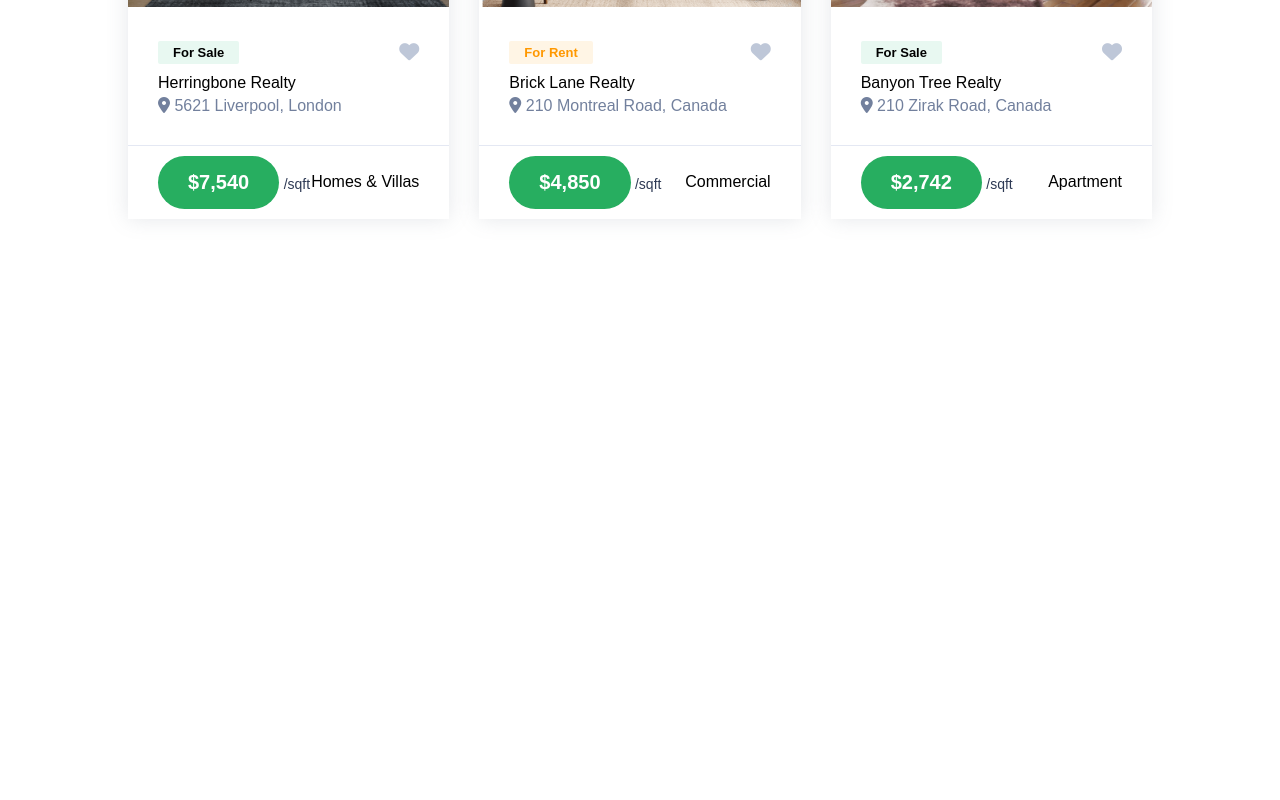
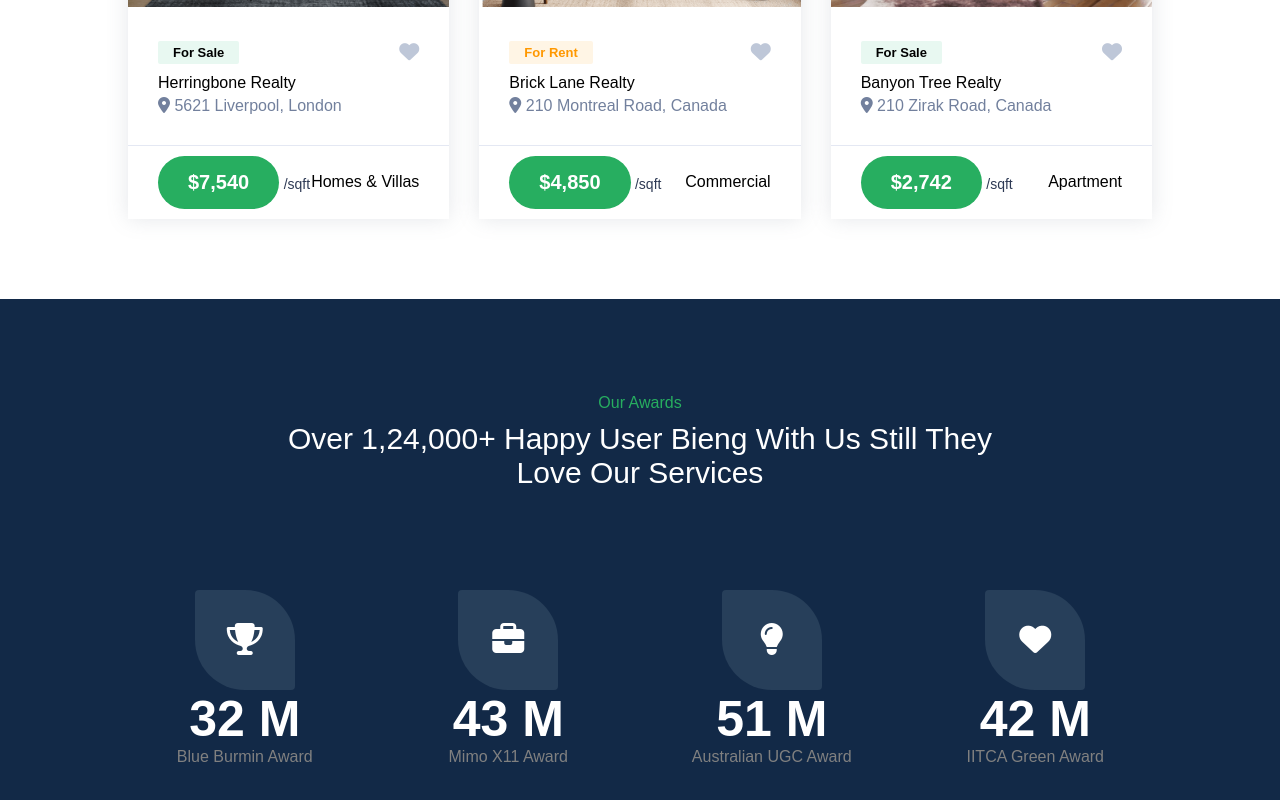
Before and after one commit to Rawand-abu-shammala/Real-estate-website-using-react.js, a React (Create React App) app: page / in a window 1280 px wide. Shown: the part 2124-2924 px from the top of the page. Before the commit the page ends 2423 px from the top, so only its background shows below. Built offline with nearby package versions, Linux system fonts and the light colour scheme.

Commit message:
Add awards component for project

```diff
--- a/src/App.css
+++ b/src/App.css
@@ -116,3 +116,9 @@ h4 {
     border-radius: 50px;
     font-size: 20px;
   }
+
+.grid4 {
+    display: grid;
+    grid-template-columns: repeat(4, 1fr);
+    grid-gap: 30px;
+}
--- a/src/components/data/Data.js
+++ b/src/components/data/Data.js
@@ -109,3 +109,26 @@ export const list = [
     type: "Apartment",
   },
 ]
+
+export const awards = [
+  {
+    icon: <i class='fa-solid fa-trophy'></i>,
+    num: "32 M",
+    name: "Blue Burmin Award",
+  },
+  {
+    icon: <i class='fa-solid fa-briefcase'></i>,
+    num: "43 M",
+    name: "Mimo X11 Award",
+  },
+  {
+    icon: <i class='fa-solid fa-lightbulb'></i>,
+    num: "51 M",
+    name: "Australian UGC Award",
+  },
+  {
+    icon: <i class='fa-solid fa-heart'></i>,
+    num: "42 M",
+    name: "IITCA Green Award",
+  },
+]
--- a/src/components/home/Home.jsx
+++ b/src/components/home/Home.jsx
@@ -2,6 +2,7 @@ import React from 'react'
 import Hero from './hero/Hero'
 import Featured from './featured/Featured'
 import Recent from './recent/Recent'
+import Awards from './awards/Awards'
 
 const Home = () => {
   return (
@@ -9,6 +10,7 @@ const Home = () => {
         <Hero />
         <Featured />
         <Recent />
+        <Awards/>
     </div>
   )
 }
--- /dev/null
+++ b/src/components/home/awards/Awards.css
@@ -0,0 +1,42 @@
+.awards {
+    background-color: #122947;
+    color: #fff;
+    text-align: center;
+}
+
+.awards .heading {
+    display: flex;
+    flex-direction: column-reverse;
+}
+
+.awards .heading p {
+    color: #27ae60;
+}
+
+.awards .heading h1 {
+    color: #fff;
+    font-size: 30px;
+    font-weight: 400;
+    margin-top: 10px;
+
+}
+
+.awards .icon {
+    width: 100px;
+    height: 100px;
+    line-height: 100px;
+    margin: auto;
+    margin-top: 50px;
+    background: rgba(225, 255, 255, 0.1);
+    border-radius: 4% 50%;
+    font-size: 32px;
+    color: #ffffff;
+}
+
+.awards h1 {
+    font-size: 50px;
+}
+
+.awards p {
+    color: gray;
+}
--- /dev/null
+++ b/src/components/home/awards/Awards.jsx
@@ -0,0 +1,30 @@
+import React from 'react'
+import './Awards.css'
+import { awards } from '../../data/Data'
+import Heading from '../../common/Heading'
+
+const Awards = () => {
+  return (
+    <>
+    <section className='awards padding'>
+        <div className="container">
+            <Heading title='Over 1,24,000+ Happy User Bieng With Us Still They Love Our Services' subtitle='Our Awards'/>
+
+            <div className="content grid4 mtop">
+                {awards.map((val, index) => (
+                    <div className="box" key={index}>
+                        <div className="icon">
+                            <span>{val.icon}</span>
+                        </div>
+                        <h1>{val.num}</h1>
+                        <p>{val.name}</p>
+                    </div>
+                ))}
+            </div>
+        </div>
+    </section>
+    </>
+  )
+}
+
+export default Awards
```
